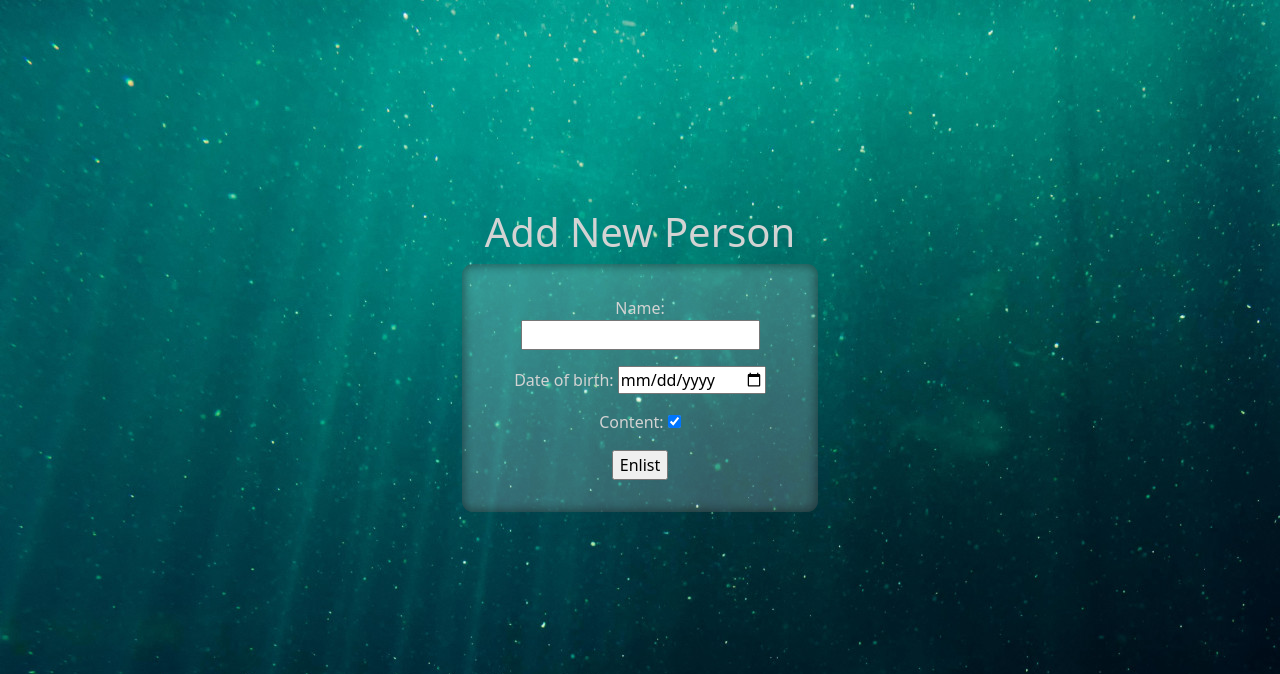
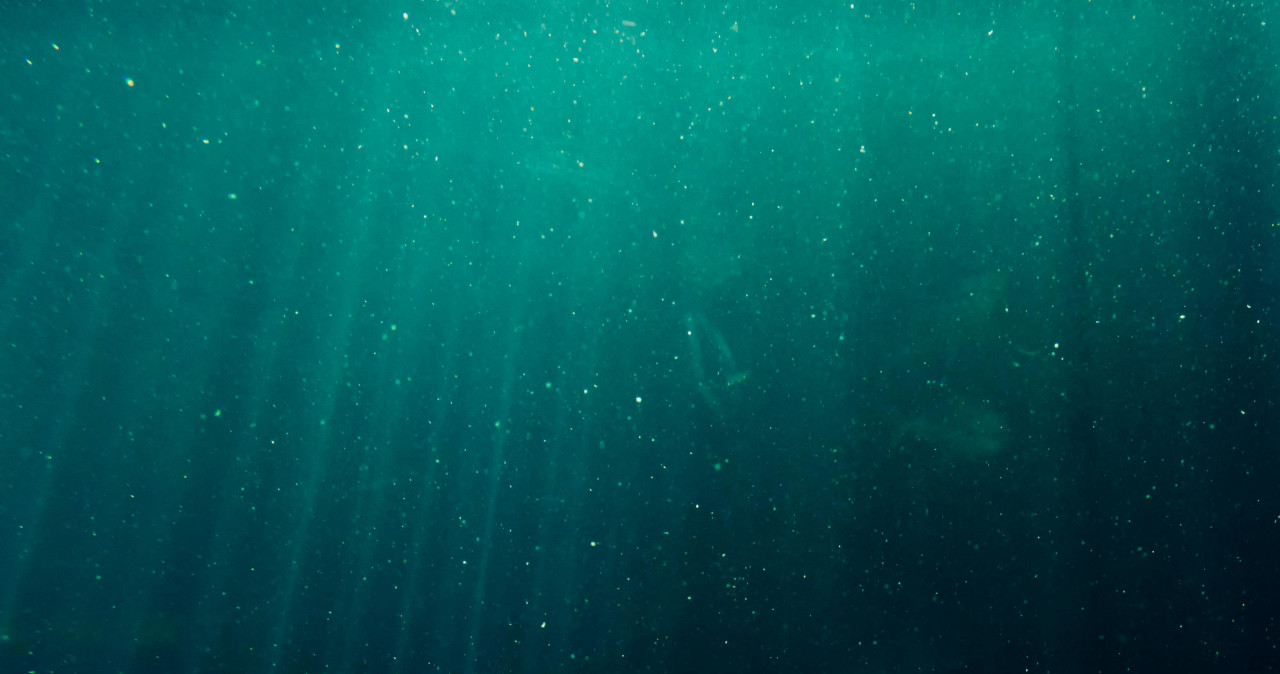
Before and after one commit to johnrearden/django-error-debugging, a Django app: page / in a window 1280 px wide. Shown: the part 56-730 px from the top of the page. Run offline with Django 4.2, Linux system fonts and the light colour scheme; data that the repository does not hold is empty.

Commit message:
The case of the disappearing homepage content

```diff
--- a/home/templates/home/home.html
+++ b/home/templates/home/home.html
@@ -1,5 +1,4 @@
 {% extends 'base.html' %}
-{% block content %}
 
 <div class="container">
     <div class="row justify-content-center mt-5">
@@ -27,5 +26,3 @@
         </div>
     </div>
 </div>
-
-{% endblock %}
```
